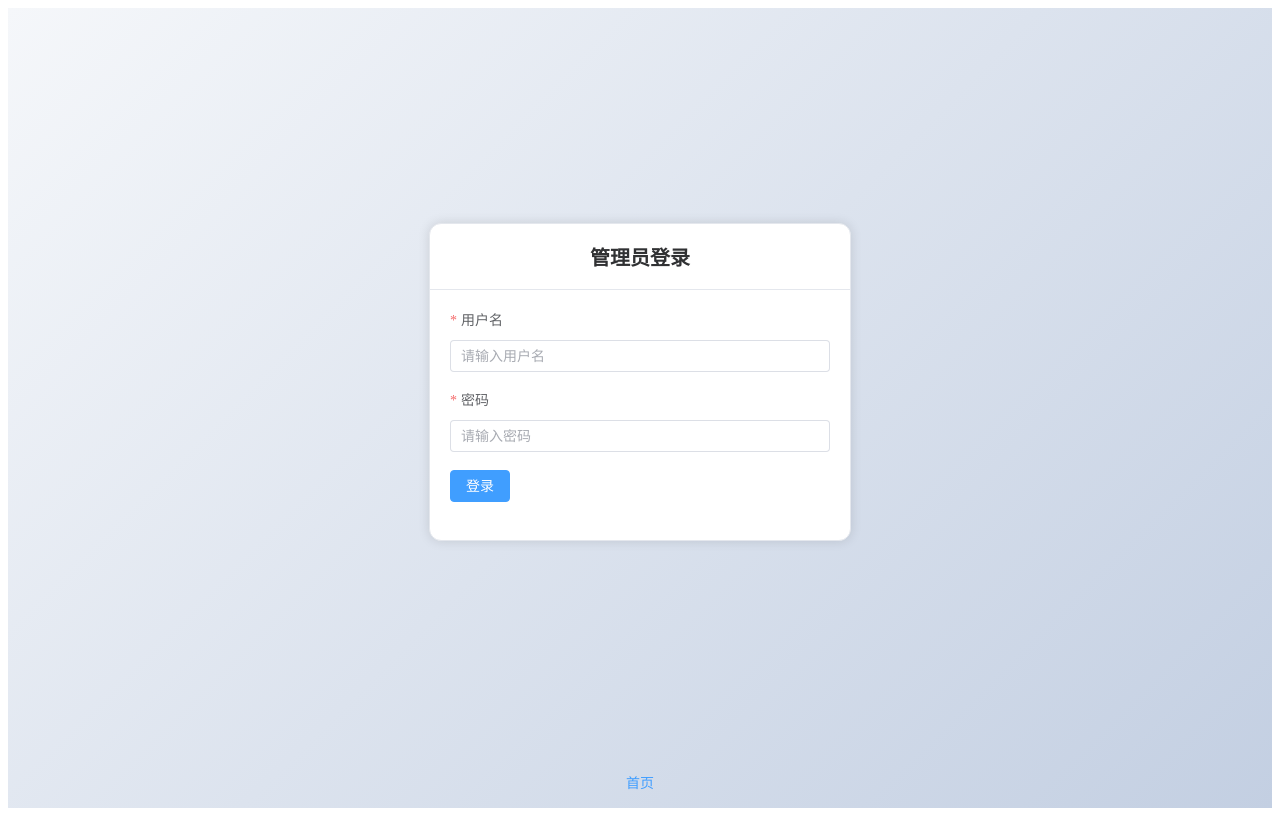
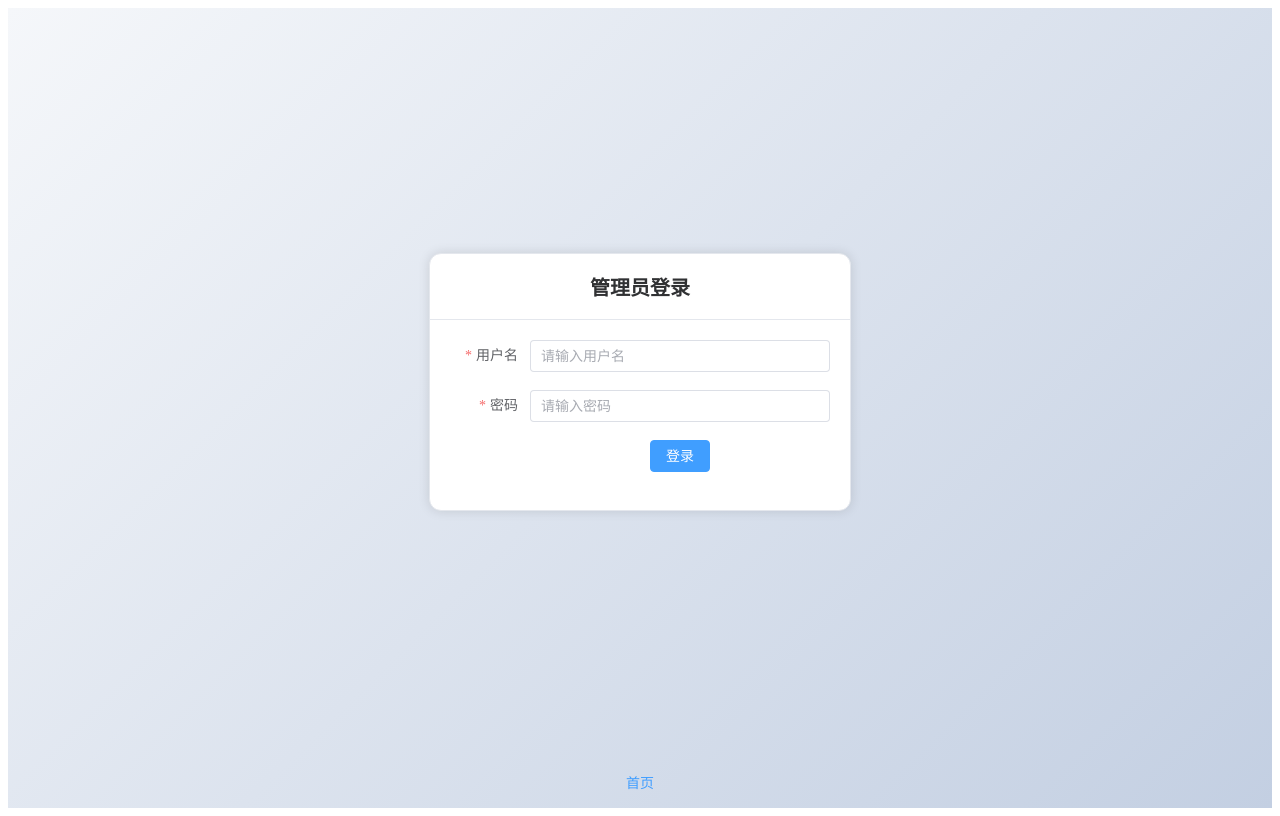
Before and after one commit to letsopen/ProNavigator, a Vue app in the folder web/: page /admin/login in a window 1280 px wide. Built offline with nearby package versions, Linux system fonts and the light colour scheme.

Commit message:
登录页样式调整

```diff
--- a/web/src/views/admin/Login.vue
+++ b/web/src/views/admin/Login.vue
@@ -14,7 +14,8 @@
           ref="form"
           :model="formData"
           :rules="rules"
-          label-position="top"
+          label-position="right"
+          label-width="80px"
         >
           <el-form-item
             label="用户名"
@@ -35,7 +36,7 @@
               placeholder="请输入密码"
             />
           </el-form-item>
-          <el-form-item>
+          <el-form-item class="submit-item">
             <el-button
               type="primary"
               :loading="submitting"
@@ -140,4 +141,7 @@ async function onSubmit() {
   padding: 16px;
   text-align: center;
 }
+.submit-item :deep(.el-form-item__content) {
+  justify-content: center;
+}
 </style>
```
